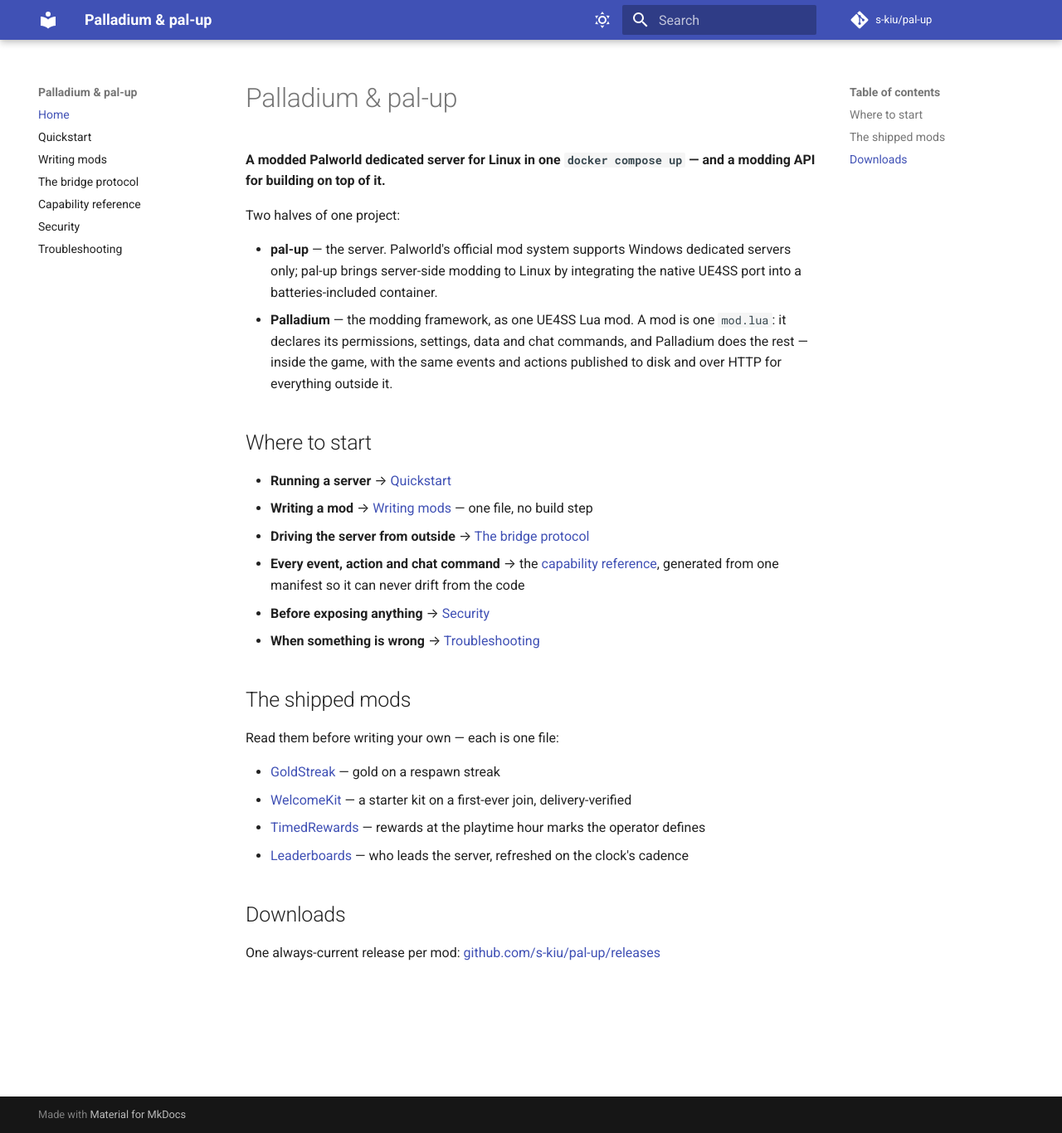
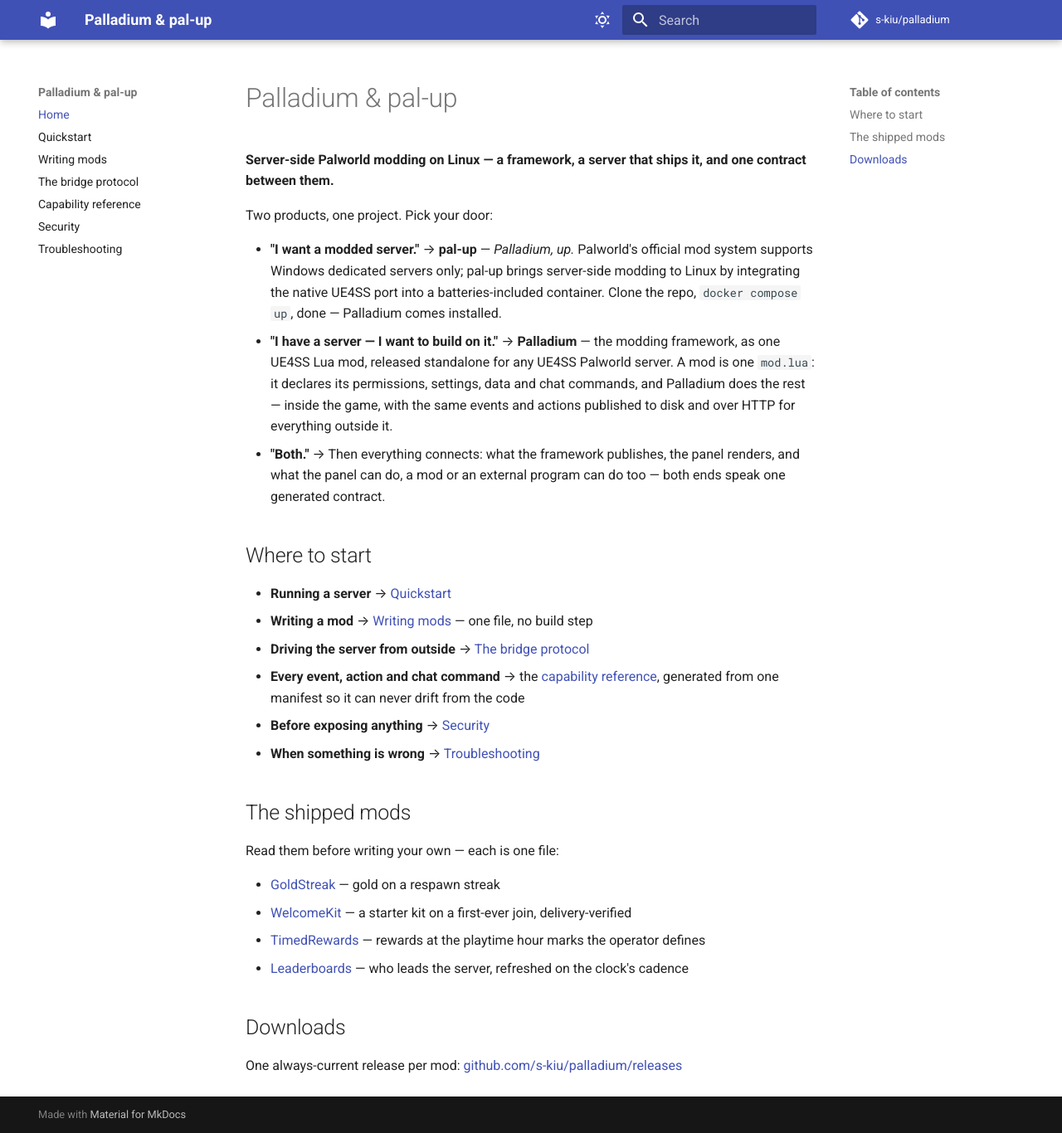
Before and after one commit to s-kiu/Palladium, an MkDocs documentation site: the page built from docs/index.md, in a window 1280 px wide and 1366 px high. Shown: the whole window at 83% size. Built offline with MkDocs 1.6.1 and Material for MkDocs 9.7.7, drawn with Linux system fonts in a browser that asks for light colours; comment, search, counter and statistics services are not loaded.

Commit message:
Move into the renamed home and open two doors on the front page

```diff
--- a/docs/index.md
+++ b/docs/index.md
@@ -1,17 +1,24 @@
 # Palladium & pal-up
 
-**A modded Palworld dedicated server for Linux in one `docker compose up` —
-and a modding API for building on top of it.**
+**Server-side Palworld modding on Linux — a framework, a server that ships
+it, and one contract between them.**
 
-Two halves of one project:
+Two products, one project. Pick your door:
 
-- **pal-up** — the server. Palworld's official mod system supports Windows
-  dedicated servers only; pal-up brings server-side modding to Linux by
-  integrating the native UE4SS port into a batteries-included container.
-- **Palladium** — the modding framework, as one UE4SS Lua mod. A mod is one
-  `mod.lua`: it declares its permissions, settings, data and chat commands,
-  and Palladium does the rest — inside the game, with the same events and
-  actions published to disk and over HTTP for everything outside it.
+- **"I want a modded server."** → **pal-up** — *Palladium, up.* Palworld's
+  official mod system supports Windows dedicated servers only; pal-up brings
+  server-side modding to Linux by integrating the native UE4SS port into a
+  batteries-included container. Clone the repo, `docker compose up`, done —
+  Palladium comes installed.
+- **"I have a server — I want to build on it."** → **Palladium** — the
+  modding framework, as one UE4SS Lua mod, released standalone for any UE4SS
+  Palworld server. A mod is one `mod.lua`: it declares its permissions,
+  settings, data and chat commands, and Palladium does the rest — inside the
+  game, with the same events and actions published to disk and over HTTP for
+  everything outside it.
+- **"Both."** → Then everything connects: what the framework publishes, the
+  panel renders, and what the panel can do, a mod or an external program can
+  do too — both ends speak one generated contract.
 
 ## Where to start
 
@@ -28,16 +35,16 @@
 
 Read them before writing your own — each is one file:
 
-- [GoldStreak](https://github.com/s-kiu/pal-up/tree/main/mods/GoldStreak) —
+- [GoldStreak](https://github.com/s-kiu/palladium/tree/main/mods/GoldStreak) —
   gold on a respawn streak
-- [WelcomeKit](https://github.com/s-kiu/pal-up/tree/main/mods/WelcomeKit) —
+- [WelcomeKit](https://github.com/s-kiu/palladium/tree/main/mods/WelcomeKit) —
   a starter kit on a first-ever join, delivery-verified
-- [TimedRewards](https://github.com/s-kiu/pal-up/tree/main/mods/TimedRewards)
+- [TimedRewards](https://github.com/s-kiu/palladium/tree/main/mods/TimedRewards)
   — rewards at the playtime hour marks the operator defines
-- [Leaderboards](https://github.com/s-kiu/pal-up/tree/main/mods/Leaderboards)
+- [Leaderboards](https://github.com/s-kiu/palladium/tree/main/mods/Leaderboards)
   — who leads the server, refreshed on the clock's cadence
 
 ## Downloads
 
 One always-current release per mod:
-[github.com/s-kiu/pal-up/releases](https://github.com/s-kiu/pal-up/releases)
+[github.com/s-kiu/palladium/releases](https://github.com/s-kiu/palladium/releases)
--- a/mkdocs.yml
+++ b/mkdocs.yml
@@ -5,9 +5,9 @@
 
 site_name: Palladium & pal-up
 site_description: Server-side Palworld modding on Linux — a framework, a server, and one contract between them.
-site_url: https://s-kiu.github.io/pal-up/
-repo_url: https://github.com/s-kiu/pal-up
-repo_name: s-kiu/pal-up
+site_url: https://s-kiu.github.io/palladium/
+repo_url: https://github.com/s-kiu/palladium
+repo_name: s-kiu/palladium
 edit_uri: edit/main/docs/
 
 theme:
--- a/package.json
+++ b/package.json
@@ -6,7 +6,7 @@
   "license": "AGPL-3.0-only",
   "repository": {
     "type": "git",
-    "url": "https://github.com/s-kiu/pal-up.git"
+    "url": "https://github.com/s-kiu/palladium.git"
   },
   "engines": {
     "node": ">=22"
```
Also changed, not shown: README.md (+9 -10 lines), docs/bridge.md (+3 -3 lines), docs/mods.md (+1 -1 lines), docs/quickstart.md (+5 -5 lines), mods/Palladium/README.md (+4 -4 lines), 1 other file.
